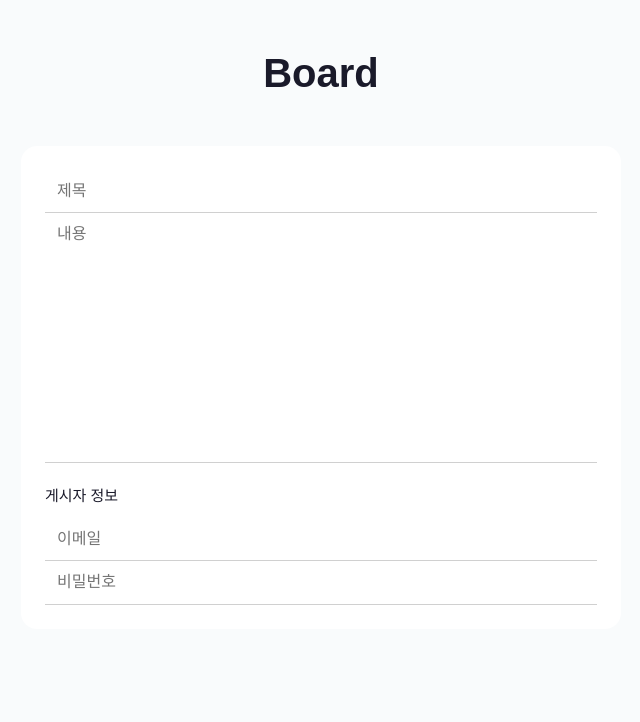
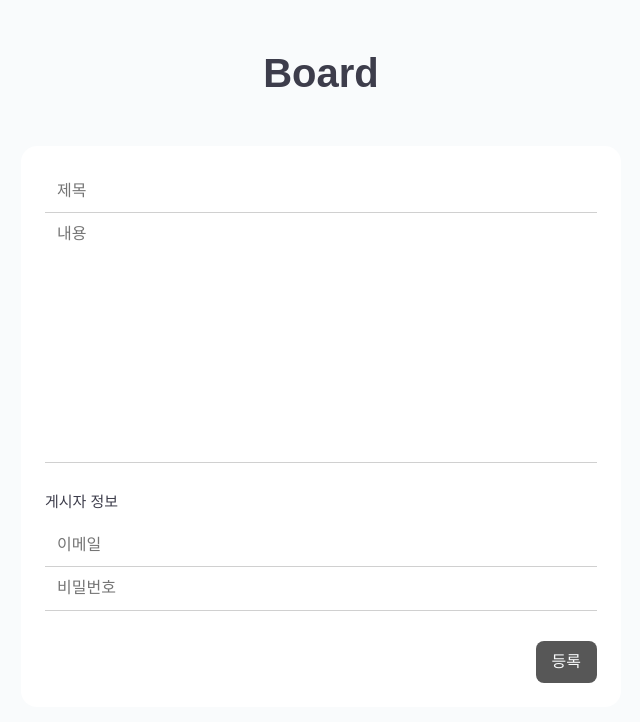
Before and after one commit to zmin9/board, a React (Create React App) app in the folder board/: page /write in a window 1280 px wide. Shown: the top 722 px of the page, without its empty margins (319-959 px from the left). Built offline with nearby package versions, Linux system fonts and the light colour scheme; a web font is replaced by a local one.

Commit message:
feat: add ref and button for submit into WritePage.tsx

```diff
--- /dev/null
+++ b/board/src/components/common/Button.tsx
@@ -0,0 +1,29 @@
+import styled from 'styled-components';
+
+type ButtonProps = {
+  type: 'submit' | 'button' | 'reset',
+  designType: 'primary' | 'secondary',
+  onClick: (e?: any) => void,
+  fullWidth?: boolean,
+  children: string
+}
+
+const BasicButton = styled.button<ButtonProps>`
+  padding: 12px 16px;
+  border-radius: 8px;
+  width: ${({ fullWidth }) => fullWidth ? '100%' : 'auto'};
+  ${({ designType, theme }) => theme.button[designType]}
+`;
+
+const Button = (props: ButtonProps) =>
+  <BasicButton
+    type={props.type}
+    onClick={props.onClick}
+    designType={props.designType}
+    fullWidth={props.fullWidth}
+  >
+    {props.children}
+  </BasicButton>
+;
+
+export default Button;
--- a/board/src/components/write/Input.tsx
+++ b/board/src/components/write/Input.tsx
@@ -1,5 +1,6 @@
 import styled from 'styled-components';
 import mediaQuery from '../../styles/mediaQuery';
+import { forwardRef } from 'react';
 
 type InputProps = {
   type: string,
@@ -20,11 +21,12 @@ const CustomInput = styled.input`
   }
 `;
 
-const Input = (props: InputProps) =>
+const Input = forwardRef((props: InputProps, ref) =>
   <CustomInput
+    ref={ref as any}
     type={props.type}
     placeholder={props.placeholder}
   />
-;
+);
 
 export default Input;
--- a/board/src/components/write/TextArea.tsx
+++ b/board/src/components/write/TextArea.tsx
@@ -1,5 +1,6 @@
 import styled from 'styled-components';
 import mediaQuery from '../../styles/mediaQuery';
+import { forwardRef } from 'react';
 
 type TextAreaProps = {
   placeholder: string,
@@ -23,11 +24,12 @@ const CustomTextArea = styled.textarea<TextAreaProps>`
   }
 `;
 
-const TextArea = (props: TextAreaProps) =>
+const TextArea = forwardRef((props: TextAreaProps, ref ) =>
   <CustomTextArea
+    ref={ref as any}
     placeholder={props.placeholder}
     height={props.height || 'auto'}
   />
-;
+);
 
 export default TextArea;
--- a/board/src/lib/styled.d.ts
+++ b/board/src/lib/styled.d.ts
@@ -9,6 +9,10 @@ declare module 'styled-components' {
       bgSub: string,
       textMain: string,
       textSub: string,
-    };
+    },
+    button: {
+      primary: string,
+      secondary: string,
+    }
   }
 }
--- a/board/src/pages/WritePage.tsx
+++ b/board/src/pages/WritePage.tsx
@@ -2,29 +2,75 @@ import styled from 'styled-components';
 import Input from '../components/write/Input';
 import TextArea from '../components/write/TextArea';
 import Text from '../components/common/Text';
+import Button from '../components/common/Button';
+import { useRef } from 'react';
+
+type TextInputElementType = HTMLInputElement | HTMLTextAreaElement;
+
 
 const Container = styled.div`
   padding: 24px;
+  display: flex;
+  flex-direction: column;
+  gap: 30px;
 `;
 
 const UserInfoHeader = styled.div`
-  margin: 24px 0 12px;
+  margin: 0 0 12px;
+`;
+
+const WrapButtonRightAlign = styled.div`
+  display: flex;
+  justify-content: end;
 `;
 
 const WritePage = () => {
+  const refs = useRef<TextInputElementType[]>([]);
+
+  const onclickHandler = () => {
+    alert(`${refs.current[0].value} / ${refs.current[1].value} / ${refs.current[2].value} / ${refs.current[3].value}`);
+  }
+
   return (
     <Container>
-      <form>
-        <Input type="text" placeholder="제목"/>
-        <TextArea placeholder="내용" height="250px"/>
-        <div className="user-info">
-          <UserInfoHeader>
-            <Text style={{ size: '15px', weight: 500, color: 'textMain' }}>게시자 정보</Text>
-          </UserInfoHeader>
-          <Input type="text" placeholder="이메일"/>
-          <Input type="text" placeholder="비밀번호"/>
-        </div>
-      </form>
+      <div>
+        <Input
+          ref={el => refs.current[0] = (el as TextInputElementType)}
+          type="text"
+          placeholder="제목"
+        />
+        <TextArea
+          ref={el => refs.current[1] = (el as TextInputElementType)}
+          placeholder="내용"
+          height="250px"
+        />
+      </div>
+      <div>
+        <UserInfoHeader>
+          <Text style={{ size: '15px', weight: 500, color: 'textMain' }}>
+            게시자 정보
+          </Text>
+        </UserInfoHeader>
+        <Input
+          ref={el => refs.current[2] = (el as TextInputElementType)}
+          type="text"
+          placeholder="이메일"
+        />
+        <Input
+          ref={el => refs.current[3] = (el as TextInputElementType)}
+          type="text"
+          placeholder="비밀번호"
+        />
+      </div>
+      <WrapButtonRightAlign>
+        <Button
+          onClick={onclickHandler}
+          type="submit"
+          designType="primary"
+        >
+          등록
+        </Button>
+      </WrapButtonRightAlign>
     </Container>
   );
 };
--- a/board/src/styles/theme.ts
+++ b/board/src/styles/theme.ts
@@ -1,4 +1,4 @@
-import { DefaultTheme } from 'styled-components';
+import { css, DefaultTheme } from 'styled-components';
 
 export const lightTheme: DefaultTheme = {
   defaultPadding: '16px 24px',
@@ -6,9 +6,18 @@ export const lightTheme: DefaultTheme = {
   colors: {
     bgMain: '#f9fbfc',
     bgSub: '#ffffff',
-    textMain: '#1a1a2a',
+    textMain: '#3d3d4b',
     textSub: '#b9b9b9',
   },
+  button: {
+    primary: css`
+      background-color: #575757;
+      color: #f9fbfc;
+    `,
+    secondary: css`
+      color: #575757;
+    `
+  }
 };
 
 export const darkTheme: DefaultTheme = {
@@ -20,4 +29,13 @@ export const darkTheme: DefaultTheme = {
     textMain: '#b5b5b5',
     textSub: '#898f91',
   },
+  button: {
+    primary: css`
+      background-color: #b5b5b5;
+      color: #323436;
+    `,
+    secondary: css`
+      color: #b5b5b5;
+    `
+  }
 };
```
Also changed, not shown: board/src/styles/normalize.css.
